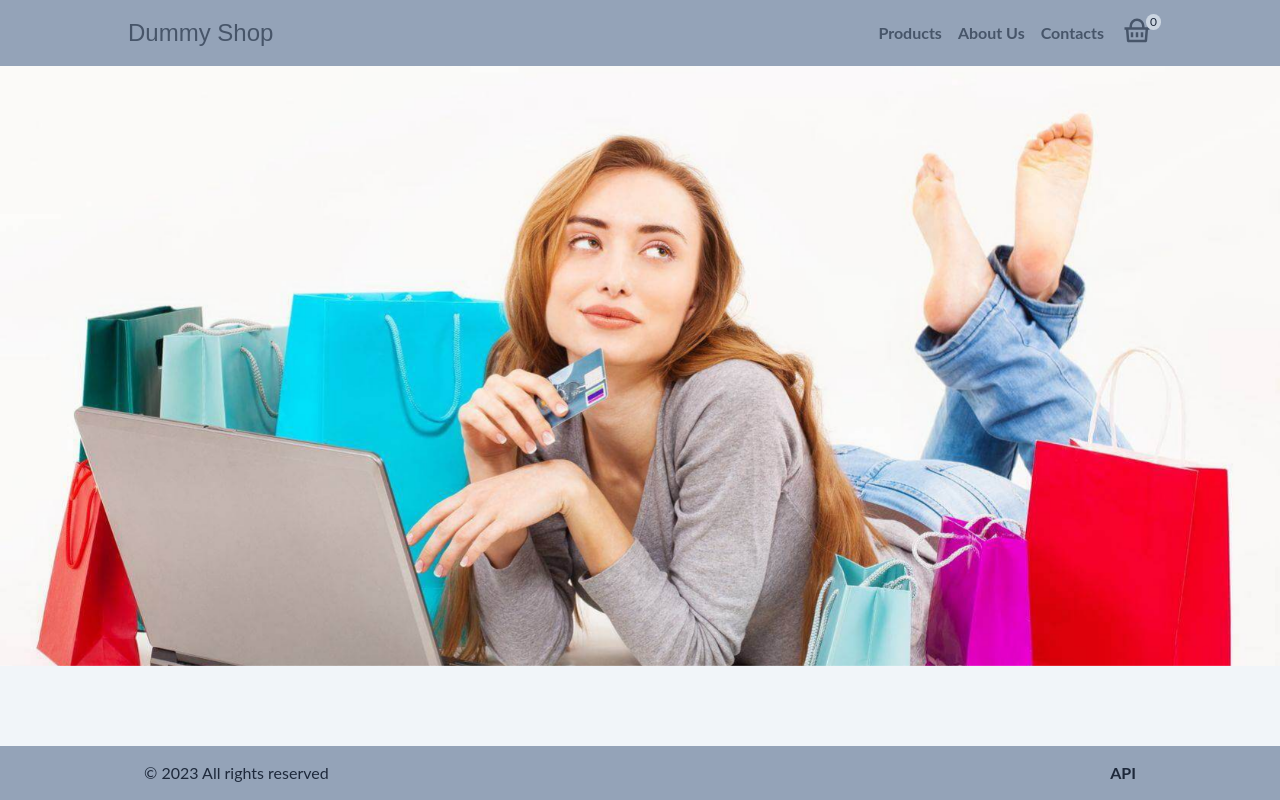
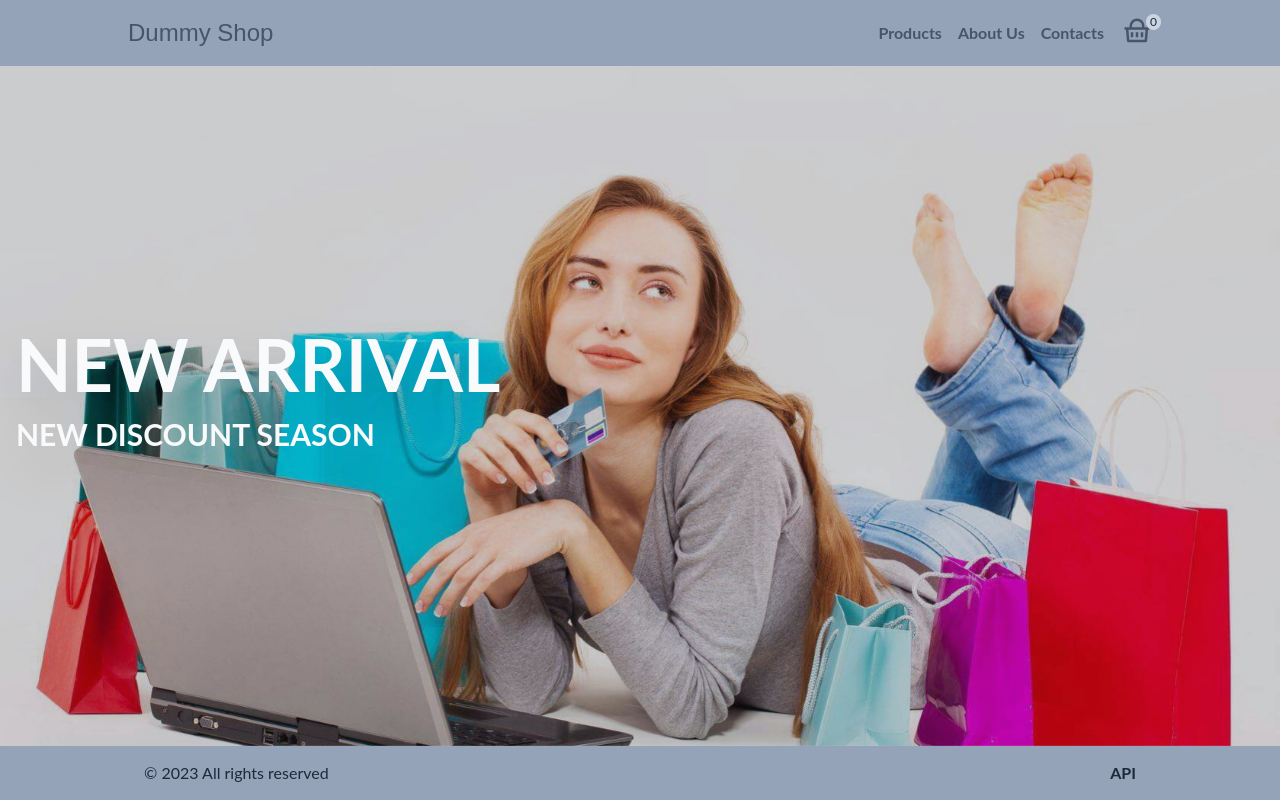
Before and after one commit to petromath77/dummy-shop, a React (Create React App) app: page / in a window 1280 px wide. Built offline with nearby package versions, Linux system fonts and the light colour scheme.

Commit message:
added visual additional fixes and components

```diff
--- a/src/Navigation/MobileNav.jsx
+++ b/src/Navigation/MobileNav.jsx
@@ -4,7 +4,7 @@ import { NavLink } from "react-router-dom";
 const MobileNav = ({menu, links}) => {
   return (
     <div className='flex md:hidden'>
-        <nav style={bg} className={!menu ? "-translate-y-[110%] absolute top-16 left-0 flex flex-col items-start w-full gap-4 px-4 py-8 ease duration-500 z-0" : "absolute top-16 left-0 flex flex-col items-start w-full gap-4 px-4 py-8 ease duration-500 z-0"}>
+        <nav style={bg} className={!menu ? "-translate-y-[110%] absolute top-16 left-0 flex flex-col items-start w-full gap-4 px-4 py-8 ease duration-500 z-10" : "absolute top-16 left-0 flex flex-col items-start w-full gap-4 px-4 py-8 ease duration-500 z-10"}>
           {links.map( (link) =>
             <NavLink key={Object.keys(link)} activeclassname="activeLink" className="text-slate-600 hover:text-slate-500 font-bold ease duration-300" to={`/${Object.keys(link)}`}>{Object.values(link)}</NavLink>
           )}
--- a/src/Pages/AboutUs.jsx
+++ b/src/Pages/AboutUs.jsx
@@ -4,7 +4,7 @@ const AboutUs = () => {
   return (
     <Section>
       <h2 className='heading-2'>About Us</h2>
-      <div className='block py-12 text-xl'>
+      <div className='block py-12 text-md md:text-lg'>
         <p className='mb-8'>Lorem ipsum dolor sit amet, consectetur adipiscing elit, sed do eiusmod tempor incididunt ut labore et dolore magna aliqua. Lacus sed viverra tellus in hac habitasse platea dictumst vestibulum. Pellentesque pulvinar pellentesque habitant morbi tristique senectus. Porttitor eget dolor morbi non arcu. Vulputate sapien nec sagittis aliquam malesuada bibendum arcu. Elit at imperdiet dui accumsan sit amet. Dolor purus non enim praesent elementum. Pellentesque diam volutpat commodo sed egestas egestas. Libero id faucibus nisl tincidunt eget nullam non nisi est. Laoreet sit amet cursus sit. Rhoncus aenean vel elit scelerisque mauris. Morbi enim nunc faucibus a pellentesque sit amet porttitor. Eu non diam phasellus vestibulum lorem sed risus ultricies tristique. Quisque id diam vel quam elementum pulvinar etiam. Sed viverra tellus in hac habitasse platea dictumst vestibulum. Tortor at risus viverra adipiscing.</p>
         <p className='mb-8'>Eget dolor morbi non arcu risus quis. Nisl tincidunt eget nullam non nisi. Purus faucibus ornare suspendisse sed. Facilisi etiam dignissim diam quis enim lobortis scelerisque fermentum dui. Dolor magna eget est lorem ipsum dolor sit. Pulvinar pellentesque habitant morbi tristique senectus et netus et malesuada. Dolor sed viverra ipsum nunc aliquet bibendum enim facilisis gravida. Malesuada fames ac turpis egestas sed tempus. Lorem sed risus ultricies tristique nulla aliquet enim tortor. Sed lectus vestibulum mattis ullamcorper velit sed ullamcorper. Vulputate dignissim suspendisse in est ante in nibh mauris cursus. Bibendum neque egestas congue quisque egestas diam. Turpis massa sed elementum tempus egestas sed sed. Risus pretium quam vulputate dignissim suspendisse in est ante in. Pulvinar etiam non quam lacus suspendisse. Maecenas ultricies mi eget mauris pharetra et. Ut placerat orci nulla pellentesque dignissim. Mattis molestie a iaculis at erat. Euismod lacinia at quis risus sed vulputate odio ut.</p>
       </div>
--- a/src/Pages/Detail.jsx
+++ b/src/Pages/Detail.jsx
@@ -5,6 +5,7 @@ import { fetchDetail } from '../features/DetailSlice';
 import { Watch } from  'react-loader-spinner'
 import Section from '../UI/Section';
 import { ImPriceTag } from 'react-icons/im';
+import { AiFillStar } from 'react-icons/ai';
 
 const Detail = () => {
     let params = useParams();
@@ -36,7 +37,7 @@ const Detail = () => {
         />}
         {error && <h2 className='mt-4 text-2xl font-bold'>Server Error!</h2>}
         {status === 'succeeded' &&
-          <div className="flex mt-8">
+          <div className="flex mt-12">
             <div className="w-1/2">
                 <img className="w-full h-96 object-contain" src={product.image} alt="" loading="lazy" />
             </div>
@@ -44,6 +45,7 @@ const Detail = () => {
                 <div className="py-8 px-4 bg-slate-300 rounded-xl">
                     <h3 className="font-bold text-2xl mb-4">{product.title}</h3>
                     <p className="text-lg italic mb-4">{product.description}</p>
+                    <p className="flex justify-center items-center text-lg italic mb-4">Rating: {product.rating.rate} <AiFillStar style={star} className='ml-2'/></p>
                     <div className="flex justify-center gap-4">
                       <ImPriceTag style={icon}/>
                       <div className="font-bold text-lg italic mb-4">{product.price}$</div>
@@ -57,5 +59,6 @@ const Detail = () => {
 }
 
 const icon = {color: "#475569", fontSize: '26px'};
+const star = {color: "#475569", fontSize: '24px'};
 
 export default Detail
--- a/src/Pages/Home.jsx
+++ b/src/Pages/Home.jsx
@@ -4,13 +4,15 @@ import { Autoplay } from 'swiper/modules'
 
 // Import Swiper styles
 import 'swiper/css';
+import Overlay from '../UI/Overlay';
 
 const Home = () => {
   const images = ['1','2','3','4'];
 
   return (
     <>
-      <div className='h-150'>
+      <div className='relative h-h-banner'>
+        <Overlay />
         <Swiper className='w-full h-full'
           spaceBetween={30}
           centeredSlides={true}
@@ -23,7 +25,7 @@ const Home = () => {
           {
             images.map(image =>
               <SwiperSlide className='w-full h-full' key={image}>
-                <img className='w-full h-full object-cover' src={process.env.PUBLIC_URL + `/images/slide${image}.jpg`} alt="" />
+                <img className='w-full h-full object-cover' src={process.env.PUBLIC_URL + `/images/slide${image}.jpg`} alt="" loading="lazy"/>
               </SwiperSlide>
             )
           }
--- /dev/null
+++ b/src/UI/Overlay.jsx
@@ -0,0 +1,14 @@
+import React from 'react'
+
+const Overlay = () => {
+  return (
+    <div className='flex flex-col justify-center absolute top-0 left-0 w-full h-full bg-gray-900/20 text-slate-50 z-20'>
+        <div className='pl-4 -mt-8 drop-shadow-2xl text-left'>
+            <h1 className='heading-1 mb-4'>New Arrival</h1>
+            <h3 className='heading-3'>New Discount Season</h3>
+        </div>
+    </div>
+  )
+}
+
+export default Overlay
--- a/src/index.css
+++ b/src/index.css
@@ -33,7 +33,15 @@ code {
 }
 
 @layer base {
+  .heading-1 {
+    @apply font-bold text-7xl uppercase;
+  }
+
+  .heading-3 {
+    @apply font-bold text-3xl uppercase;
+  }
+
   .heading-2 {
-    @apply w-max mx-auto pb-4 mt-4 font-bold text-4xl border-solid border-b-4 border-slate-400;
+    @apply w-max mx-auto pb-4 mt-4 font-bold text-3xl md:text-4xl border-solid border-b-4 border-slate-400;
   }
 }
--- a/tailwind.config.js
+++ b/tailwind.config.js
@@ -10,7 +10,8 @@ module.exports = {
         'xxs': '200px',
       },
       height: {
-        '150': '600px'
+        '150': '600px',
+        'h-banner': 'calc(100vh - 120px)'
       }
     },
   },
```
